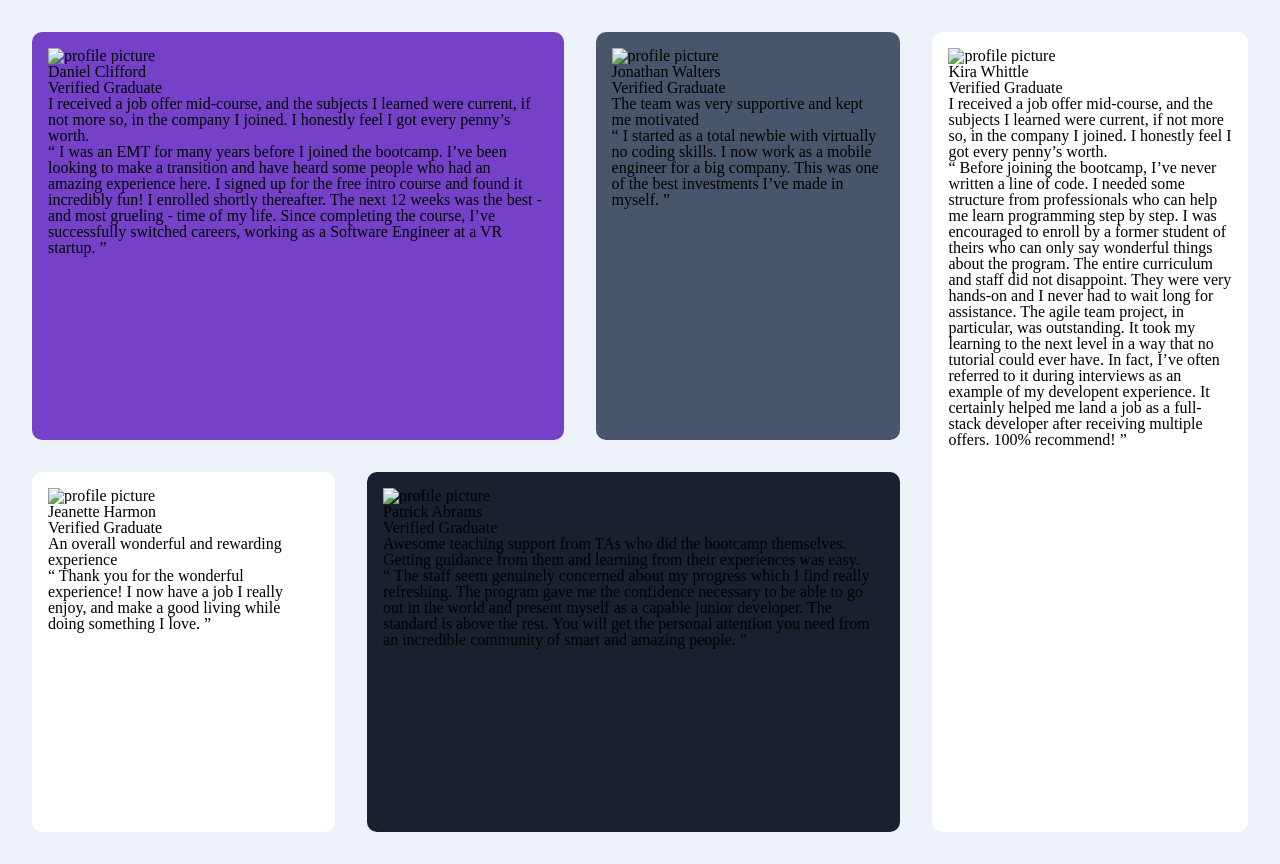
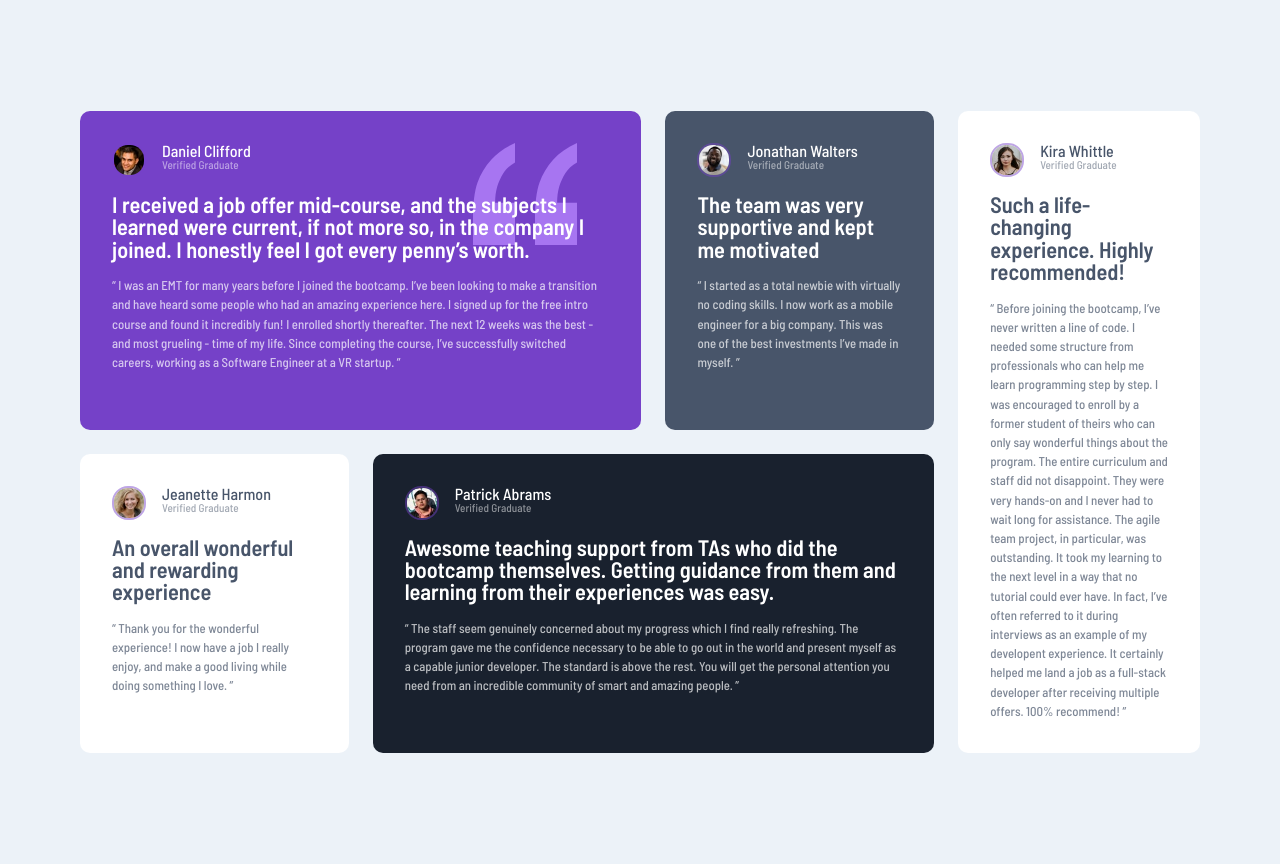
Before and after one commit to Santiagoponce/testimonialGrid, a plain HTML site: page index.html in a window 1280 px wide. Drawn offline with Linux system fonts and the light colour scheme.

Commit message:
pagina terminada

```diff
--- /dev/null
+++ b/css/mobile.css
@@ -0,0 +1,14 @@
+@media screen and (max-width:50em)
+{
+
+    body
+{
+    padding: 1rem 2rem 1rem 2rem;
+}
+
+    .gridContainer
+    {
+        display: flex;
+        flex-direction: column;
+    }
+}
--- a/css/style.css
+++ b/css/style.css
@@ -9,6 +9,7 @@
 /*  neutral colours  */
 --light_gray: hsl(0, 0%, 81%);
 --light_grayish_blue: hsl(210, 46%, 95%);
+font-family: 'Barlow Semi Condensed', sans-serif;
 }
 
 body
@@ -16,42 +17,90 @@ body
     background-color:var(--light_grayish_blue);
     display: flex;
     min-height: 100vh;
-    margin: 2rem;
+    justify-content: center;
+    align-items: center;
+    padding: 2rem 5rem 2rem 5rem;
 }
 
-main
+.gridContainer
 {
     display: grid;
-    height: 100vh;
+    height: auto;
     grid-template-areas:
     "lt lt mt r"
     "lb mb mb r"
     ;
-    gap:2em;
+    grid-template-columns: 1fr 1fr 1fr 0.9fr;
+    gap:1.5rem;
 }
 
 .testimonyCard
 {
     display: flex;
     flex-direction: column;
-    padding: 1em;
+    padding: 2rem;
+    color: var(--very_dark_grayish_blue);
     background-color: var(--white);
     border-radius: 10px;
 }
+.testimonyCard__profile
+{
+    display: flex;
+    z-index: 1;
+}
+.testimonyCard__rol
+{
+    font-size: .7rem;
+    opacity: 50%;
+}
+.testimonyCard__picture
+ {
+    max-inline-size: 30px;
+    border-radius: 16px;
+    border: 2px solid hsla(263, 55%, 52%, 0.472);
+    margin-inline-end: 1rem;
 
+ }
+.testimonyCard__synthesis
+{
+    font-weight: 600;
+    font-size: 1.4rem;
+    z-index: 1;
+    margin-top: 1rem;
+    margin-bottom: 1rem;
+}
+.testimonyCard__testimony
+{
+    font-size: .8rem;
+    line-height: 1.2rem;
+    opacity: 70%;
+
+}
 .testimonyCard--violet{
     background-color:var(--moderate_violet);
     grid-area: lt;
+    color: var(--white);
 }
-
+.testimonyCard__imageDecoration
+{
+    max-inline-size: 20%;
+    align-self: flex-end;
+    position: absolute;
+    z-index: 0;
+    margin-right: 2rem;
+}
 .testimonyCard--very_dark_blackish_blue{
     background-color:var(--very_dark_blackish_blue);
     grid-area: mb;
+    color: var(--white);
+
 
 }
 
 .testimonyCard--very_dark_grayish_blue{
     background-color:var(--very_dark_grayish_blue);
+    color: var(--white);
+
 }
 
 
--- a/index.html
+++ b/index.html
@@ -6,16 +6,22 @@
   <link rel="icon" type="image/png" sizes="32x32" href="./images/favicon-32x32.png">
   <link rel="stylesheet" href="css/reset.css">
   <link rel="stylesheet" href="css/style.css">
+  <link rel="stylesheet" href="css/mobile.css">
+  <link rel="preconnect" href="https://fonts.googleapis.com"><link rel="preconnect" href="https://fonts.gstatic.com" crossorigin><link href="https://fonts.googleapis.com/css2?family=Barlow+Semi+Condensed:wght@500;600&display=swap" rel="stylesheet">
   <title>Frontend Mentor |Testimonial grid]</title>
 </head>
 <body>
-  <main>
+  <main class="gridContainer">
     <section class="testimonyCard testimonyCard--violet">
       <div class="testimonyCard__profile">
-        <img class="testimonyCard__picture"alt="profile picture" src="">
+        <img class="testimonyCard__picture"alt="profile picture" src="images/image-daniel.jpg">
+
+        <div>
           <p class="testimonyCard__name">Daniel Clifford</p>
           <p class="testimonyCard__rol">Verified Graduate</p>
         </div>
+      </div>
+      <img class="testimonyCard__imageDecoration" src="images/bg-pattern-quotation.svg">
       <h2 class="testimonyCard__synthesis">I received a job offer mid-course, and the subjects I learned were current, if not more so,
   in the company I joined. I honestly feel I got every penny’s worth.</h2>
       <p class="testimonyCard__testimony">“ I was an EMT for many years before I joined the bootcamp. I’ve been looking to make a
@@ -28,9 +34,11 @@
 
     <section class="testimonyCard testimonyCard--very_dark_grayish_blue">
       <div class="testimonyCard__profile">
-        <img class="testimonyCard__picture"alt="profile picture" src="">
+        <img class="testimonyCard__picture"alt="profile picture" src="images/image-jonathan.jpg">
+        <div>
           <p class="testimonyCard__name">  Jonathan Walters</p>
           <p class="testimonyCard__rol">Verified Graduate</p>
+       </div>
       </div>
       <h2 class="testimonyCard__synthesis">The team was very supportive and kept me motivated</h2>
       <p class="testimonyCard__testimony">“ I started as a total newbie with virtually no coding skills. I now work as a mobile engineer
@@ -39,9 +47,11 @@
 
     <section class="testimonyCard">
       <div class="testimonyCard__profile">
-        <img class="testimonyCard__picture"alt="profile picture" src="">
+        <img class="testimonyCard__picture"alt="profile picture" src="images/image-jeanette.jpg">
+        <div>
           <p class="testimonyCard__name">Jeanette Harmon</p>
           <p class="testimonyCard__rol">Verified Graduate</p>
+      </div>
     </div>
       <h2 class="testimonyCard__synthesis">An overall wonderful and rewarding experience</h2>
       <p class="testimonyCard__testimony">“ Thank you for the wonderful experience! I now have a job I really enjoy, and make a good living
@@ -50,9 +60,11 @@
 
     <section class="testimonyCard testimonyCard--very_dark_blackish_blue">
       <div class="testimonyCard__profile">
-        <img class="testimonyCard__picture"alt="profile picture" src="">
+        <img class="testimonyCard__picture"alt="profile picture" src="images/image-patrick.jpg">
+        <div>
         <p class="testimonyCard__name">Patrick Abrams</p>
         <p class="testimonyCard__rol">Verified Graduate</p>
+      </div>
     </div>
       <h2 class="testimonyCard__synthesis">Awesome teaching support from TAs who did the bootcamp themselves. Getting guidance from them and
         learning from their experiences was easy.</h2>
@@ -64,12 +76,14 @@
 
     <section class="testimonyCard testimonyCard--lateral">
       <div class="testimonyCard__profile">
-        <img class="testimonyCard__picture"alt="profile picture" src="">
+        <img class="testimonyCard__picture"alt="profile picture" src="images/image-kira.jpg">
+        <div>
         <p class="testimonyCard__name">Kira Whittle</p>
         <p class="testimonyCard__rol">Verified Graduate</p>
       </div>
-      <h2 class="testimonyCard__synthesis">I received a job offer mid-course, and the subjects I learned were current, if not more so,
-  in the company I joined. I honestly feel I got every penny’s worth.</h2>
+    </div>
+      <h2 class="testimonyCard__synthesis">  Such a life-changing experience. Highly recommended!
+</h2>
       <p class="testimonyCard__testimony"> “ Before joining the bootcamp, I’ve never written a line of code. I needed some structure from
         professionals who can help me learn programming step by step. I was encouraged to enroll by a former
         student of theirs who can only say wonderful things about the program. The entire curriculum and staff
```
Lines whose indentation alone changed are shown as unchanged.
